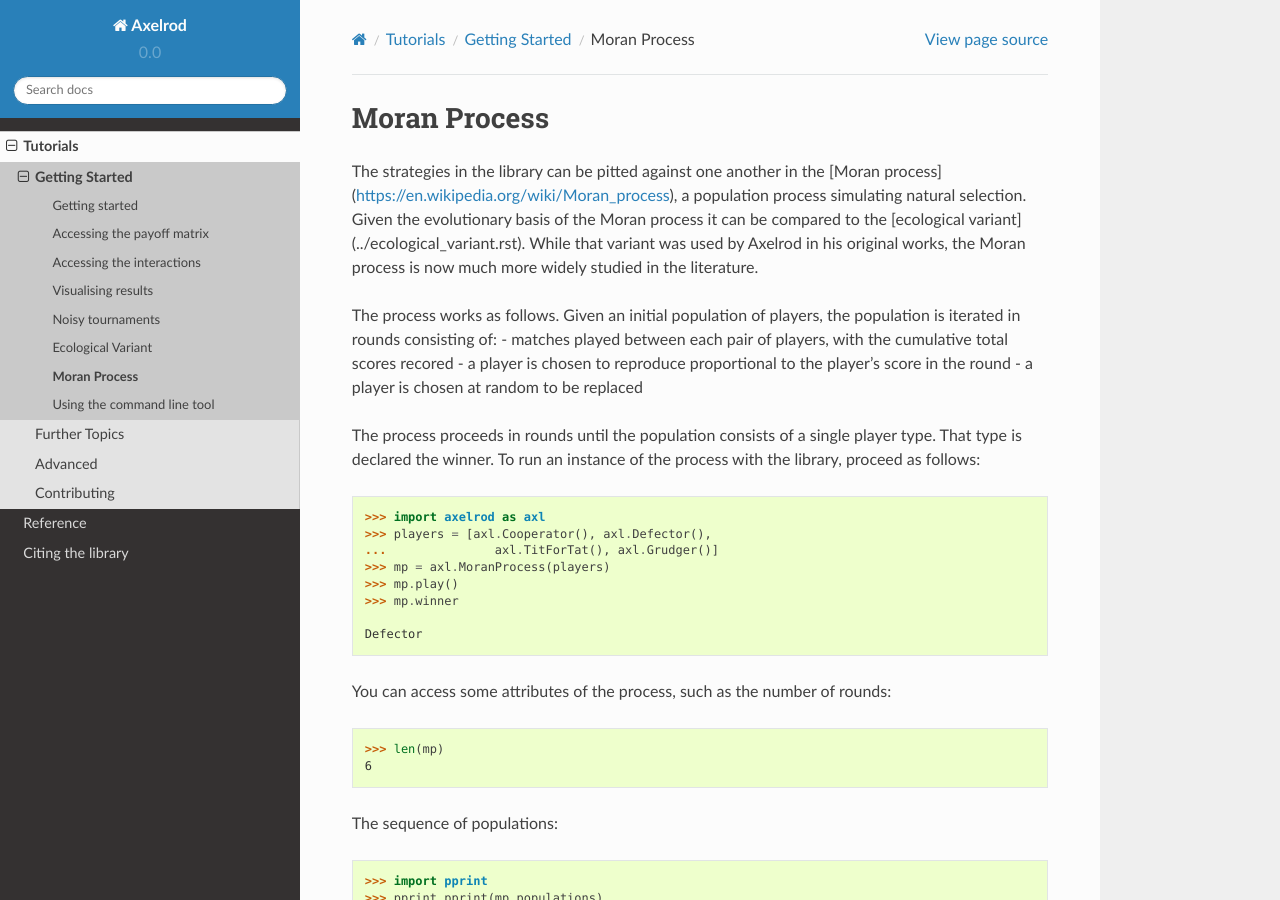
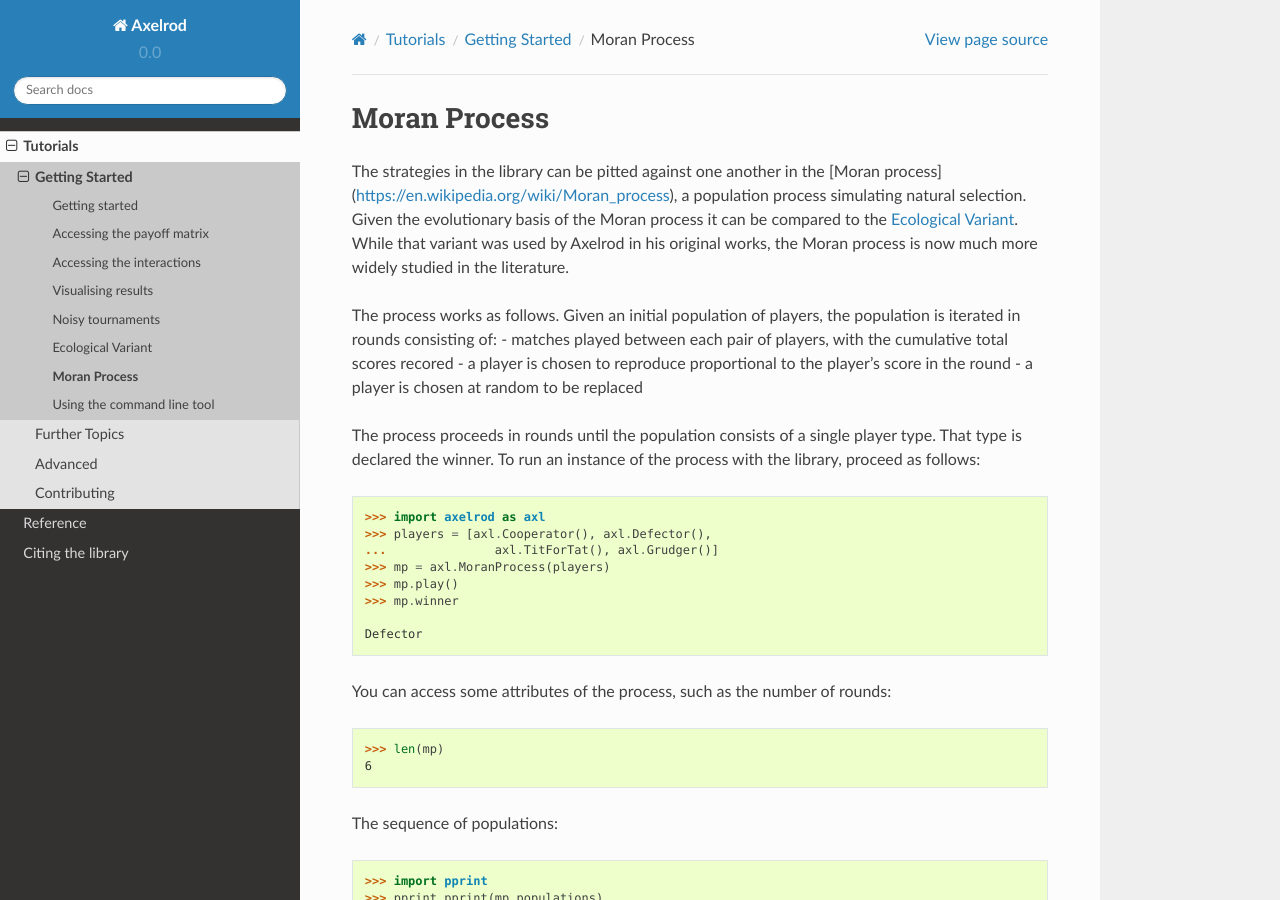
Before and after one commit to Axelrod-Python/Axelrod, a Sphinx documentation site: the page built from docs/tutorials/getting_started/moran.rst, in a window 1280 px wide and 900 px high. Built offline with Sphinx 7.4.7 and the Read the Docs theme 2.0.0, drawn with Linux system fonts in a browser that asks for light colours; some of the changed lines change nothing that is shown.

Commit message:
Correcting rst syntax.

```diff
--- a/docs/tutorials/getting_started/moran.rst
+++ b/docs/tutorials/getting_started/moran.rst
@@ -4,7 +4,7 @@ Moran Process
 The strategies in the library can be pitted against one another in the
 [Moran process](https://en.wikipedia.org/wiki/Moran_process), a population
 process simulating natural selection. Given the evolutionary basis of the Moran
-process it can be compared to the [ecological variant](../ecological_variant.rst).
+process it can be compared to the :ref:`ecological-variant`.
 While that variant was used by Axelrod in his original works, the Moran process
 is now much more widely studied in the literature.
 
```
